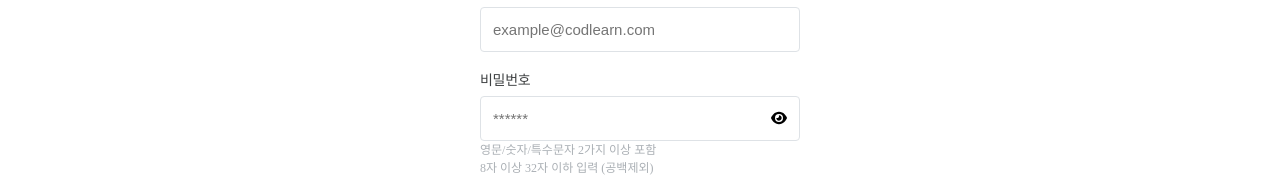
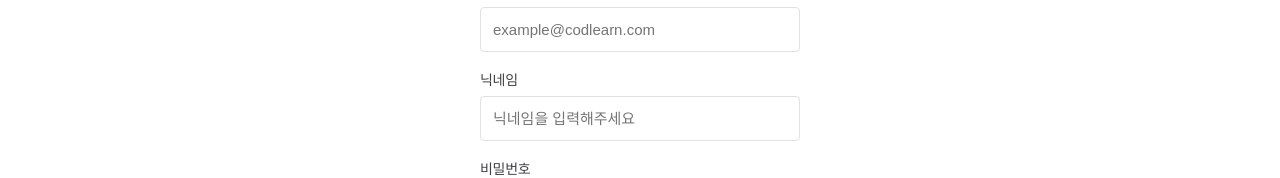
Before and after one commit to wecode-bootcamp-korea/justcode-5-2nd-codlearn-front, a React (Create React App) app: page /signup in a window 1280 px wide. Shown: the part 277-455 px from the top of the page. Built offline with nearby package versions, Linux system fonts and the light colour scheme; no server answers.

Commit message:
Add: signup name input 추가

```diff
--- a/src/pages/SignUp/SignUp.js
+++ b/src/pages/SignUp/SignUp.js
@@ -6,7 +6,6 @@ import { FontAwesomeIcon } from '@fortawesome/react-fontawesome';
 import { faEye, faEyeSlash } from '@fortawesome/free-solid-svg-icons';
 import SignUpErrModal from '../../components/Modal/SignUpErrModal';
 import BASE_URL from '../../config';
-import Login from '../../components/Login/Login';
 import KakaoLogin from '../../components/Login/KakaoLogin';
 
 const PWGuideLineComponent = ({ message, validation }) => {
@@ -34,6 +33,25 @@ function SignUp() {
       setEmailValid(true);
     }
   };
+  ////////////////////////username/////////////////////
+
+  const [name, setName] = useState('');
+  const [nameValid, setNameValid] = useState(false);
+  const [nameErrMessage, setNameErrMessage] = useState('');
+
+  const onNameInput = e => {
+    setName(e.currentTarget.value);
+  };
+
+  const NameValidation = () => {
+    if (1 < name.length && name.length < 10) {
+      setNameValid(true);
+    } else {
+      setNameErrMessage('닉네임을 입력하세요.');
+      setNameValid(false);
+    }
+  };
+
   ///////////////////////password///////////////////////
   const [password, setPassword] = useState(''); //비밀번호 input
   const [passwordValid, setPasswordValid] = useState(false); //비밀번호 유효성 검사
@@ -171,6 +189,7 @@ function SignUp() {
       },
       body: JSON.stringify({
         email: email,
+        user_name: name,
         password: password,
       }),
     })
@@ -219,6 +238,18 @@ function SignUp() {
                 value={email}
                 onChange={onEmailHandler}
               ></EmailInput>
+              <FormErrEmail>{emailErrMessage}</FormErrEmail>
+            </FormInputWrapper>
+            <FormInputWrapper>
+              <Label for="name">닉네임</Label>
+              <NameInput
+                name="name"
+                type="text"
+                placeholder="닉네임을 입력해주세요"
+                value={name}
+                onChange={onNameInput}
+                onKeyUp={NameValidation}
+              ></NameInput>
               <FormErrEmail>{emailErrMessage}</FormErrEmail>
             </FormInputWrapper>
             <FormInputWrapper>
@@ -369,6 +400,20 @@ const EmailInput = styled.input`
     border-color: #00c471;
   }
 `;
+const NameInput = styled.input`
+  appearance: none;
+  margin-top: 4px;
+  padding: 13px 12px;
+  width: 320px;
+  font-size: 15px;
+  border: 1px solid #dee2e6;
+  border-radius: 4px;
+  background-color: #fff;
+  :focus {
+    outline: none;
+    border-color: #00c471;
+  }
+`;
 const FormErrEmail = styled.span`
   font-size: 12px;
   color: #e5503c;
```
